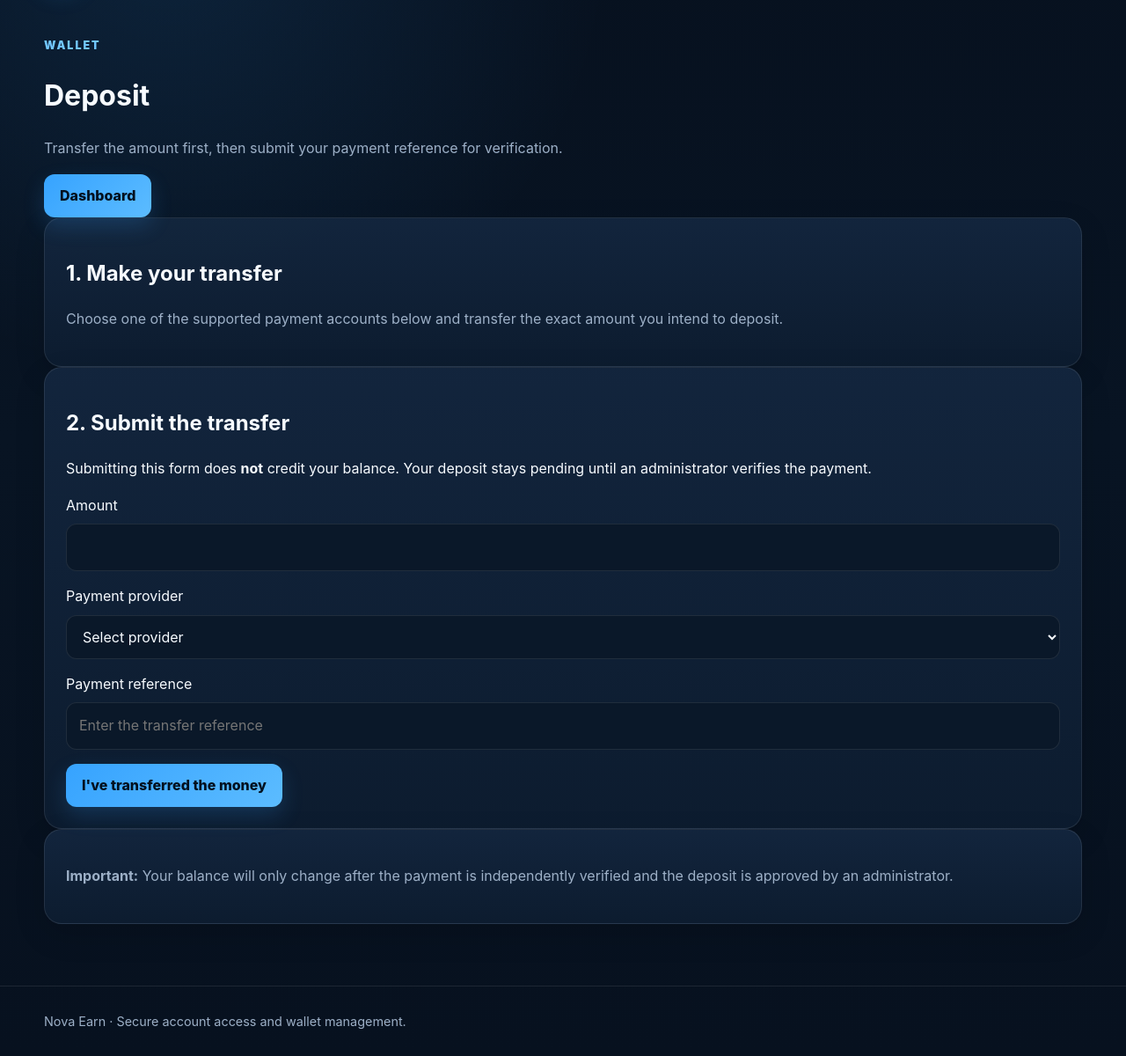
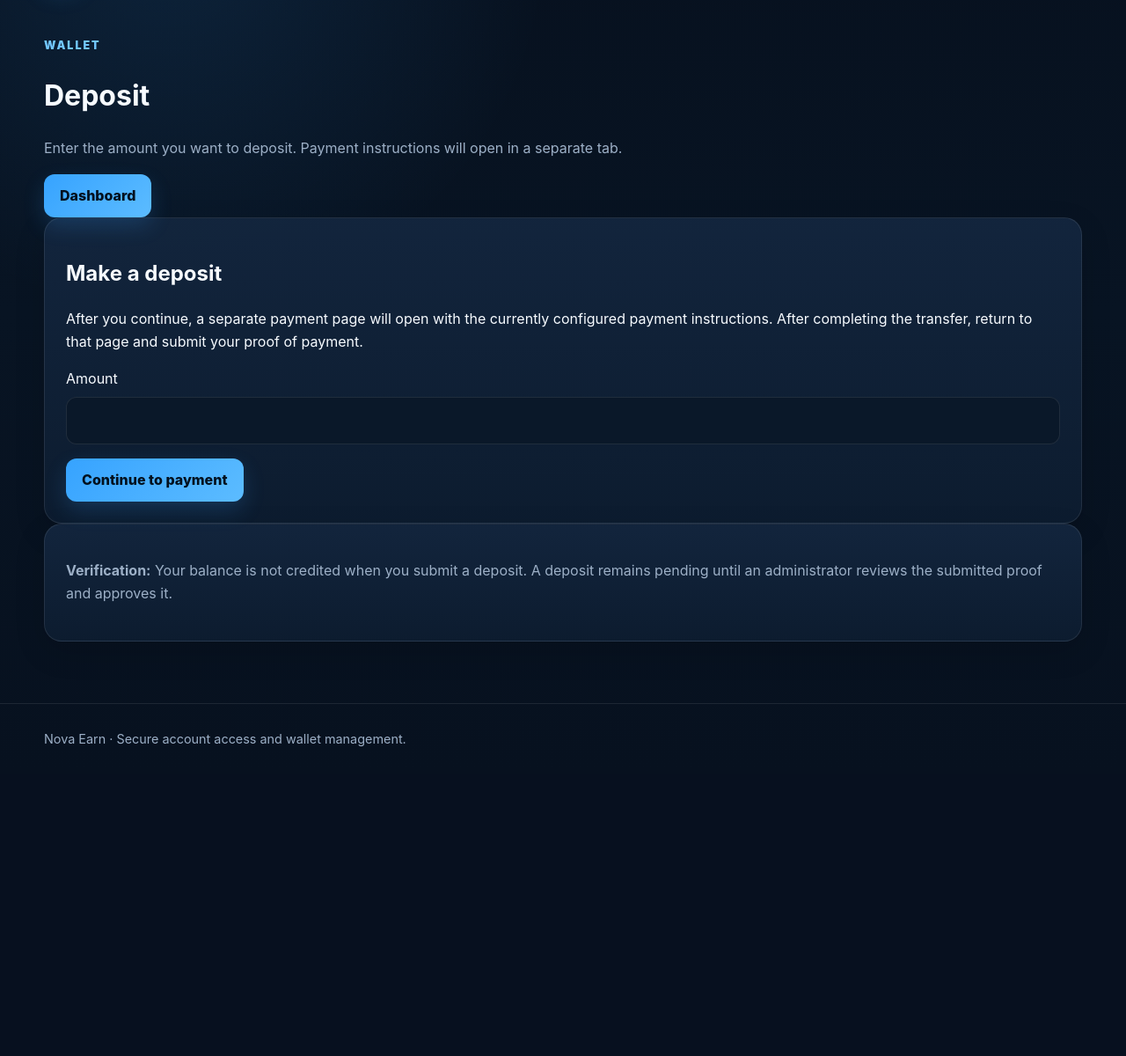
Before and after one commit to louiskyasua/Novaearn, a Flask app: page /deposit in a window 1280 px wide. Shown: the part 75-1275 px from the top of the page at 88% size. After the commit the page ends 924 px from the top, so only its background shows below. Run offline with Flask 3, Linux system fonts and the light colour scheme; the visitor is signed in with stand-in values (Sample User, id 1); data comes from the database, SQL or seed files in the repository.

Commit message:
Open deposit payment instructions in a separate tab

```diff
--- a/templates/deposit.html
+++ b/templates/deposit.html
@@ -5,57 +5,24 @@
   <div>
     <p class="eyebrow">WALLET</p>
     <h1>Deposit</h1>
-    <p class="muted">Transfer the amount first, then submit your payment reference for verification.</p>
+    <p class="muted">Enter the amount you want to deposit. Payment instructions will open in a separate tab.</p>
   </div>
   <a class="btn" href="/dashboard">Dashboard</a>
 </div>
 
-<section>
 <div class="card">
-    <h2>1. Make your transfer</h2>
-    <p class="muted">Choose one of the supported payment accounts below and transfer the exact amount you intend to deposit.</p>
+  <h2>Make a deposit</h2>
+  <p class="form-note">After you continue, a separate payment page will open with the currently configured payment instructions. After completing the transfer, return to that page and submit your proof of payment.</p>
 
-    {% for account in accounts %}
-    <div class="row">
-      <span>
-        <strong>{{ account.provider }}</strong>
-        <small>{{ account.account_number }}</small>
-      </span>
-    </div>
-    {% endfor %}
-  </div>
-</section>
-
-<section>
-  <div class="card">
-    <h2>2. Submit the transfer</h2>
-    <p class="form-note">Submitting this form does <strong>not</strong> credit your balance. Your deposit stays pending until an administrator verifies the payment.</p>
-
-    <form method="post" action="/deposit">
+  <form method="post" action="/deposit/payment" target="_blank">
     <input type="hidden" name="csrf_token" value="{{ csrf_token }}">
-
     <label for="amount">Amount</label>
     <input id="amount" name="amount" type="number" min="5000" max="30000" step="1" required>
-
-      <label for="provider">Payment provider</label>
-      <select id="provider" name="provider" required>
-        <option value="">Select provider</option>
-        {% for account in accounts %}
-        <option value="{{ account.provider }}">{{ account.provider }}</option>
-        {% endfor %}
-      </select>
-
-      <label for="reference">Payment reference</label>
-      <input id="reference" name="reference" type="text" maxlength="150" required placeholder="Enter the transfer reference">
-
-      <button class="btn" type="submit">I've transferred the money</button>
+    <button class="btn" type="submit">Continue to payment</button>
   </form>
 </div>
-</section>
 
-<section>
 <div class="card">
-    <p class="muted"><strong>Important:</strong> Your balance will only change after the payment is independently verified and the deposit is approved by an administrator.</p>
+  <p class="muted"><strong>Verification:</strong> Your balance is not credited when you submit a deposit. A deposit remains pending until an administrator reviews the submitted proof and approves it.</p>
 </div>
-</section>
 {% endblock %}
```
Lines whose indentation alone changed are shown as unchanged.
